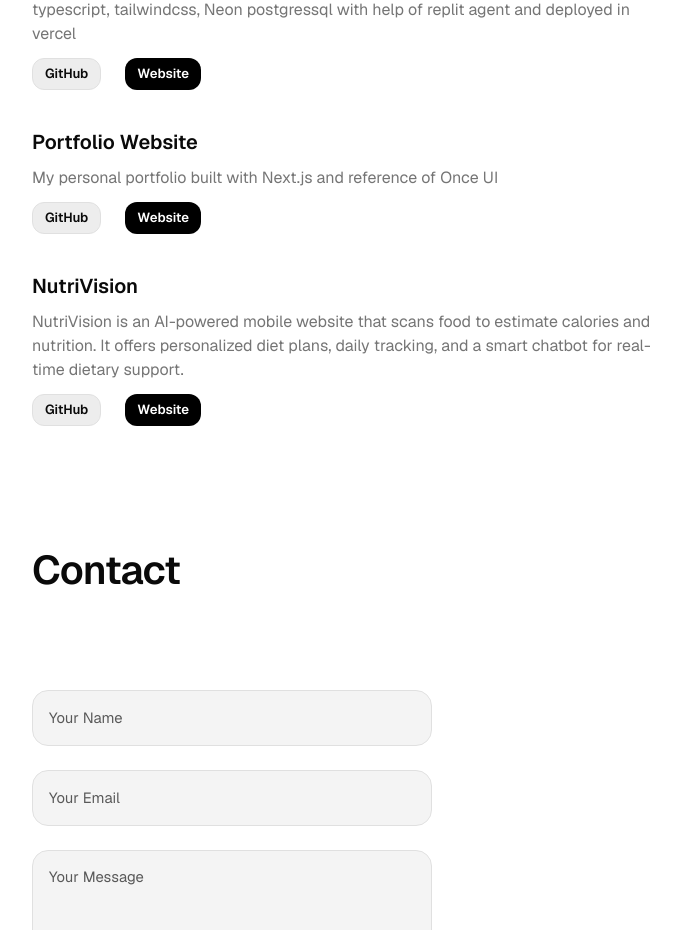
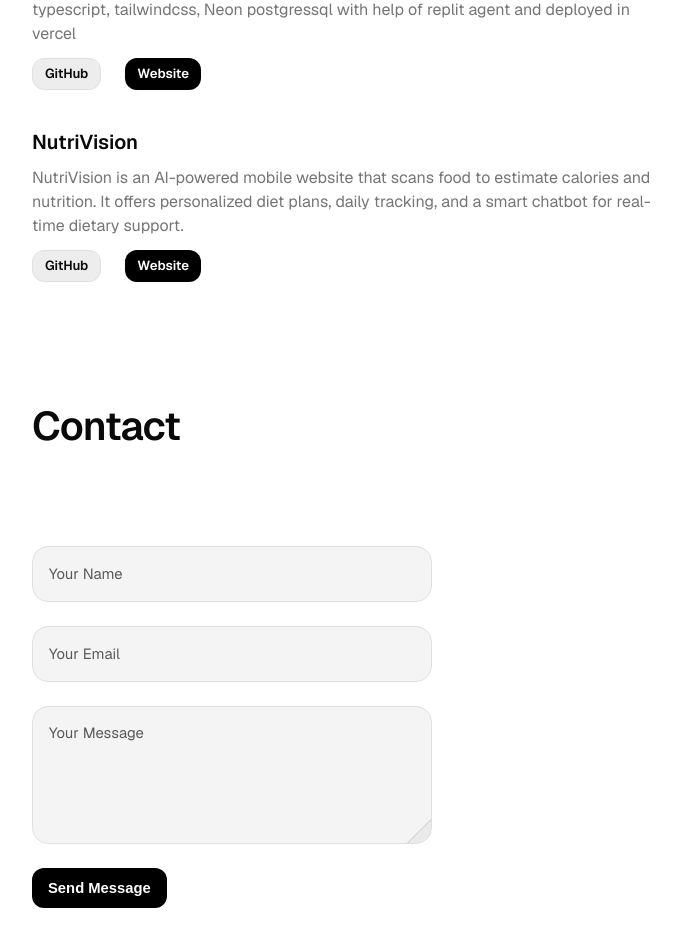
Before and after one commit to Kalki2898AD/portfolio, a Next.js app: page / in a window 1280 px wide. Shown: the part 2580-3510 px from the top of the page, without its empty margins (480-1161 px from the left). Built offline with nearby package versions, Linux system fonts and the light colour scheme.

Commit message:
Update content.js

```diff
--- a/src/app/resources/content.js
+++ b/src/app/resources/content.js
@@ -187,12 +187,6 @@ const about = {
         website: "https://carlos-sandy-gamma.vercel.app/"
       },
       {
-        name: "Portfolio Website",
-        description: "My personal portfolio built with Next.js and reference of Once UI",
-        link: "https://github.com/Kalki2898AD/portfolio",
-        website: "https://portfolio-kalki2898ads-projects.vercel.app/",
-      },
-      {
         name: "NutriVision",
         description: "NutriVision is an AI-powered mobile website that scans food to estimate calories and nutrition. It offers personalized diet plans, daily tracking, and a smart chatbot for real-time dietary support.",
         link: "https://github.com/Kalki2898AD/Nutri_Vision",
```
